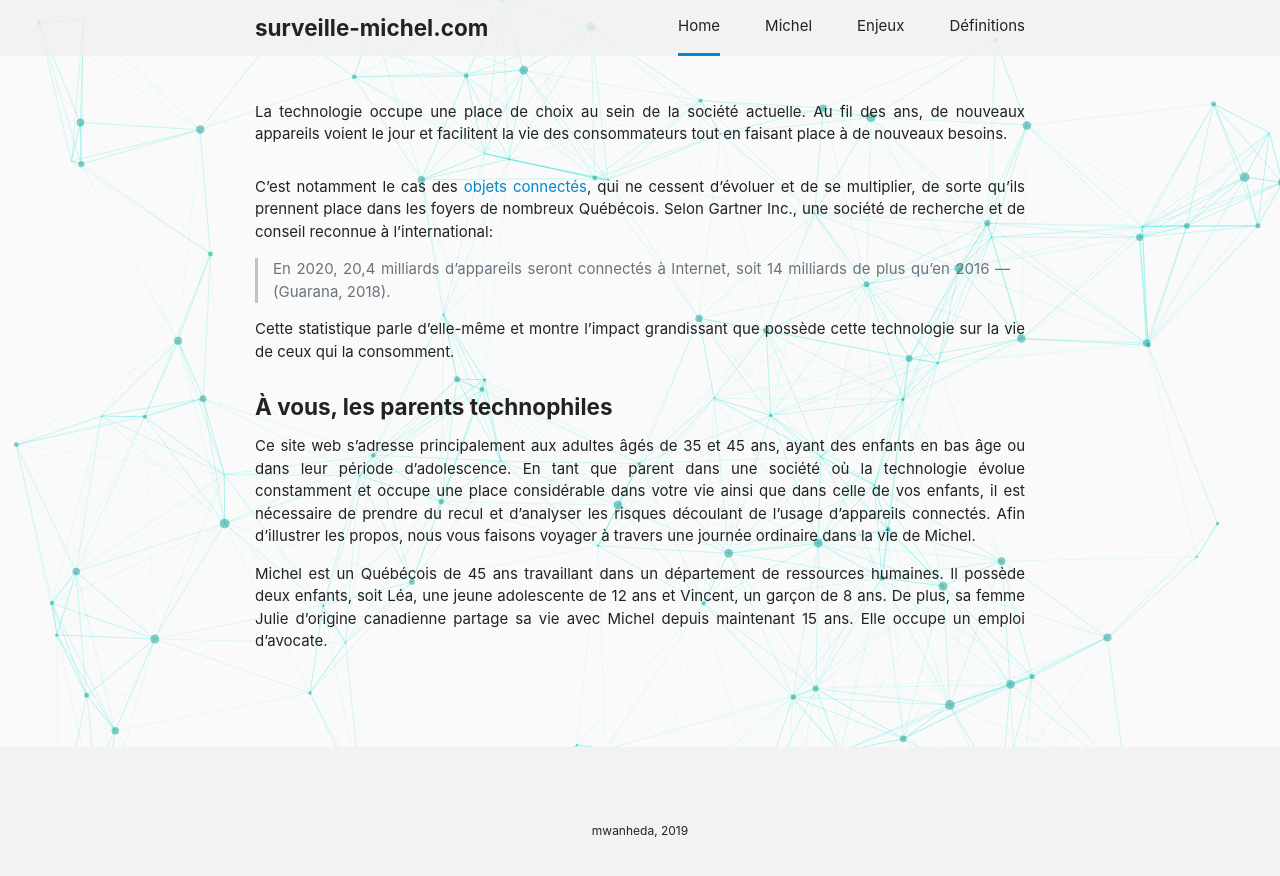
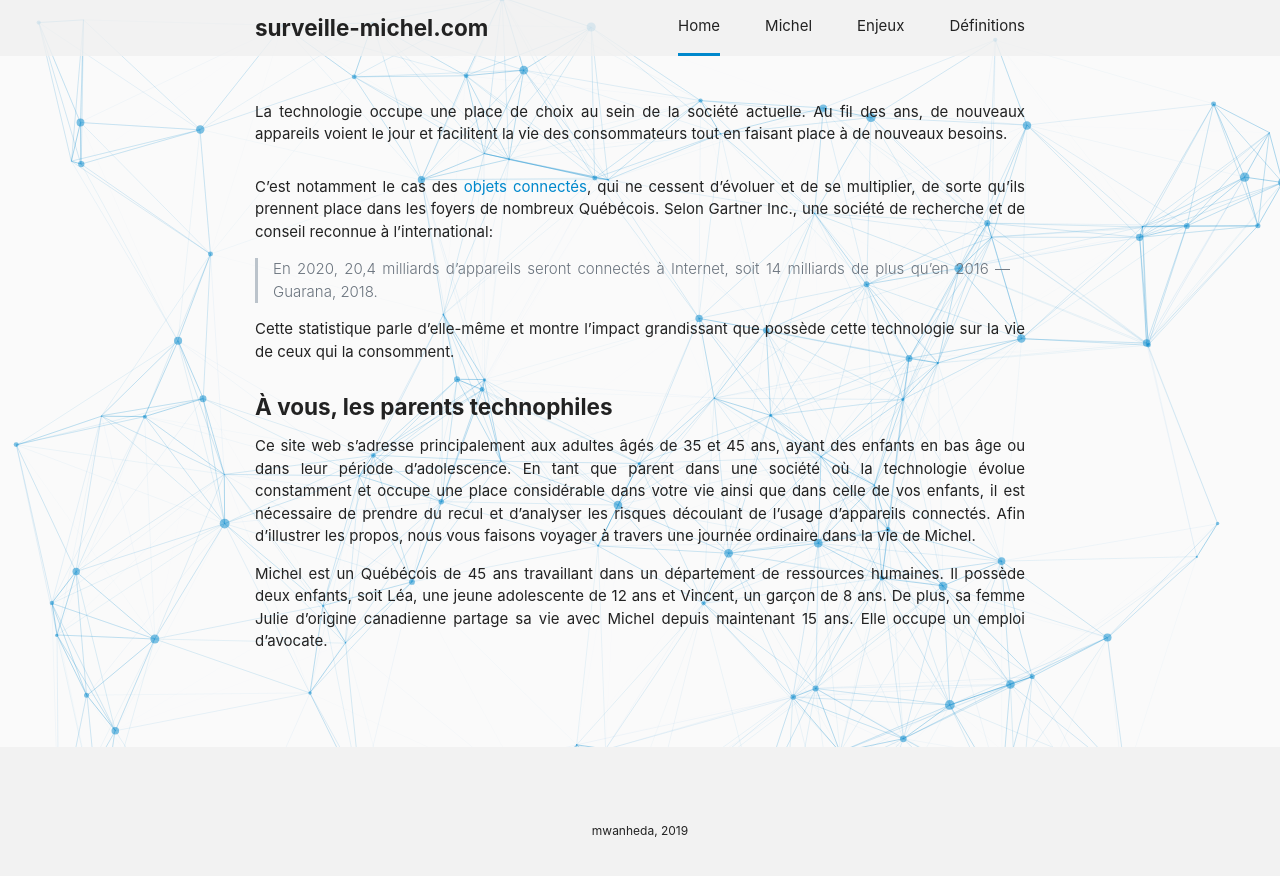
Before and after one commit to mwanheda/michel, a Jekyll site: the page built from index.md, in a window 1280 px wide. Shown: the top 876 px of the page. Built offline with Jekyll 4.4.1, drawn with Linux system fonts in a browser that asks for light colours; some web fonts are replaced.

Commit message:
Unify colours

```diff
--- a/_pages/definitions.html
+++ b/_pages/definitions.html
@@ -11,7 +11,7 @@ id: definitions
 
 <h3>Que sont-ils ?</h3>
 
-<p>L’Internet des objets constitue un grand réseau parmi lequel on retrouve l’ensemble des appareils connectés au réseau Internet tel que des imprimantes, des téléphones cellulaires, des machines à café, des machines à laver, des lumières, etc. — (Guarana, 2018)</p>
+<p>L’Internet des objets constitue un grand réseau parmi lequel on retrouve l’ensemble des appareils connectés au réseau Internet tel que des imprimantes, des téléphones cellulaires, des machines à café, des machines à laver, des lumières, etc. (Guarana, 2018)</p>
 
 <p>L’Internet des objets permet ainsi à une panoplie d’objets qui n’était pas originalement conçue pour être connectée à Internet, de l’être. Ces objets physiques interagissent entre eux et transmettent des données à un réseau. Ce réseau permet aux objets d’être connectés à Internet (Ibid).</p>
 
--- a/css/main.css
+++ b/css/main.css
@@ -5,13 +5,12 @@
     --sky: #add0ef;
     --light-blue: #70beef;
     --blue: #0088cc;
-    --navy: #1e232b;
     --yellow: #f0b806;
     --red: #dc3545;
     --green: #12C277;
     --light: #f8f8f0;
     --primary: var(--blue);
-    --secondary: var(--sky);
+    --secondary: var(--light-blue);
 }
 
 *, *::before *::after {
@@ -172,7 +171,7 @@ a:hover {;
     line-height: 1;
     text-decoration: none;
     color: #fff;
-    background-color: var(--navy);
+    background-color: #222;
     border-radius: .25rem;
     box-shadow: inset 0 0 0 0 var(--blue);
     transition: box-shadow .2s ease-in .1s;
@@ -310,6 +309,7 @@ a:hover {;
 
 .markdown-body blockquote {
     padding: 0 1em;
+    font-weight: 300;
     color: #6a737d;
     border-left: .25em solid #bbc3cb;
 }
--- a/index.md
+++ b/index.md
@@ -11,7 +11,7 @@ La technologie occupe une place de choix au sein de la société actuelle. Au fi
 
 C’est notamment le cas des [objets connectés]({{ site.baseurl }}/definitions#objets-connectes), qui ne cessent d’évoluer et de se multiplier, de sorte qu’ils prennent place dans les foyers de nombreux Québécois. Selon Gartner Inc., une société de recherche et de conseil reconnue à l’international:
 
-> En 2020, 20,4 milliards d’appareils seront connectés à Internet, soit 14 milliards de plus qu’en 2016 — (Guarana, 2018).
+> En 2020, 20,4 milliards d’appareils seront connectés à Internet, soit 14 milliards de plus qu’en 2016 — Guarana, 2018.
 
 Cette statistique parle d’elle-même et montre l’impact grandissant que possède cette technologie sur la vie de ceux qui la consomment.
 
--- a/js/particles.json
+++ b/js/particles.json
@@ -8,7 +8,7 @@
       }
     },
     "color": {
-      "value": "#1a9b91"
+      "value": "#0088cc"
     },
     "shape": {
       "type": "circle",
@@ -48,7 +48,7 @@
     "line_linked": {
       "enable": true,
       "distance": 250,
-      "color": "#08DFCF",
+      "color": "#0088cc",
       "opacity": 0.4,
       "width": 1
     },
```
